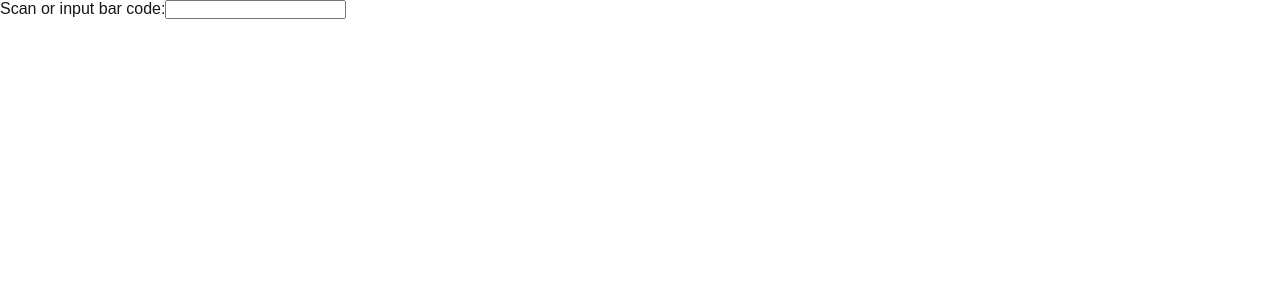
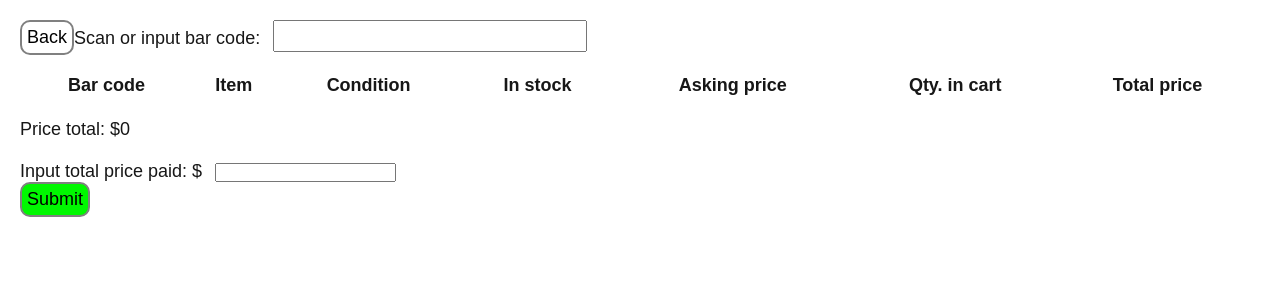
Before and after one commit to NateNate60/route5-inventory-react, a Next.js app: page /sell in a window 1280 px wide. Shown: the top 300 px of the page. Built offline with nearby package versions, Linux system fonts and the light colour scheme.

Commit message:
Implement sell to customer

```diff
--- a/src/app/sell/page.tsx
+++ b/src/app/sell/page.tsx
@@ -4,13 +4,65 @@ import React, {useState} from "react"
 import { ProductQuantityList } from "@/types/ProductQuantityList"
 import { Product } from "@/types/Product"
 import SearchBar from "@/components/SearchBar"
+import getProductInfo from "@/backend/getProductInfo"
+import ProductCart from "@/components/ProductCart"
+
+import "@/app/style.css"
+import BackButton from "@/components/buttons/backbutton"
+import PriceEntry from "@/components/PriceEntry"
+import sellItems from "@/backend/sellItems"
+import { BackendAPIError } from "@/types/BackendAPIError"
+
 
 export default function SellPage () {
-    const [products, setProducts] = useState<ProductQuantityList>()
+    const [products, setProducts] = useState<ProductQuantityList>(new ProductQuantityList())
+    const [priceTotal, setPriceTotal] = useState<number>(0)
+    const [errorText, setErrorText] = useState<string>("")
     return (
         <div>
-            <SearchBar big={true} onSubmit={(entry: string) => {
-
+            <div>
+                <BackButton />
+            </div>
+            <div>
+                <SearchBar big={true} onSubmit={(entry: string) => {
+                    getProductInfo(entry).then( (product) => {
+                        if ("error" in product) {
+                            let err = product["error"]
+                            setErrorText(err)
+                        } else if (products.addProduct(product)) {
+                            setPriceTotal(products.priceTotal())
+                            setErrorText("")
+                        } else {
+                            setErrorText(`There is only ${product.quantity} of product "${product.description}" in stock.`)
+                        }
+                    } )
+                }}/>
+            </div>
+            <br />
+            <ProductCart products={products} onDelete={(productID: string) => {
+                products.deleteProduct(productID)
+                setErrorText("")
+                setPriceTotal(products.priceTotal())
+            }}/>
+            <br />
+            <p className="error-text">
+                {errorText}
+            </p>
+            <p>
+                Price total: ${priceTotal / 100}
+            </p>
+            <br/>
+            <PriceEntry onSubmit={(price: number) => {
+                if (Number.isNaN(price)) {
+                    setErrorText("Please enter a decimal number.")
+                } else {
+                    sellItems(products, price * 100, (txid) =>
+                    {
+                        setErrorText(`Transaction succeeded with transaction ID ${txid}`)
+                        setPriceTotal(0)
+                        setProducts(new ProductQuantityList())
+                    })
+                }
             }}/>
         </div>
     )
--- a/src/backend/getProductInfo.ts
+++ b/src/backend/getProductInfo.ts
@@ -1,8 +1,9 @@
 import { Product } from "@/types/Product"
 import constants from "@/constants.json"
 import getCookieValue from "./getCookie"
+import { BackendAPIError } from "@/types/BackendAPIError"
 
-export default async function getProductInfo (productID: string): Promise<Product> {
+export default async function getProductInfo (productID: string): Promise<Product | BackendAPIError> {
 
     let urlParams = new URLSearchParams(
         {
--- /dev/null
+++ b/src/backend/sellItems.ts
@@ -0,0 +1,27 @@
+import { ProductQuantityList } from "@/types/ProductQuantityList";
+import getCookieValue from "./getCookie";
+import CONSTANTS from "@/constants.json"
+
+export default async function sellItems (items: ProductQuantityList, priceTotal: number, callback: (txid: string) => any) {
+    let percentage = priceTotal / items.priceTotal()
+    let cookie = getCookieValue("token")
+
+    let data = []
+    for (let item in items.products) {
+        data.push({
+            id: item,
+            sale_price: Math.round(percentage * items.products[item].product.sale_price),
+            quantity: items.products[item].inCart
+        })
+    }
+
+    let json = await fetch(`${CONSTANTS.BACKEND_URL}/v1/inventory/remove`, {
+        method: "POST",
+        body: JSON.stringify(data),
+        headers: {
+            "Authorization": cookie,
+            "Content-Type": "application/json"
+        }
+    }).then( (response) => response.json()
+    ).then( (json) => callback(json["txid"] ?? ""))
+}
--- /dev/null
+++ b/src/components/PriceEntry.tsx
@@ -0,0 +1,23 @@
+import { FormEvent, useState } from "react"
+import GreenTextButton from "./buttons/greenbutton"
+
+interface PriceEntryProps {
+    onSubmit: (price: number) => void
+}
+
+export default function PriceEntry ({onSubmit}: PriceEntryProps) {
+    let [pricePaid, setPricePaid] = useState<number>(0)
+    return (
+        <div>
+            <form onSubmit={ () => {onSubmit(pricePaid)}}>
+                <label>Input total price paid: $</label>
+                <input type="text" id="pricePaid" onChange={(e) => {
+                    setPricePaid(Number(e.target.value))
+                }}/>
+                <GreenTextButton text="Submit" onClick={ () => {
+                    onSubmit(pricePaid)
+                }}/>
+            </form>
+        </div>
+    )
+}
--- /dev/null
+++ b/src/components/ProductCart.tsx
@@ -0,0 +1,82 @@
+import { ProductQuantityList } from "@/types/ProductQuantityList";
+import DeleteButton from "./buttons/DeleteButton"
+import React from "react";
+
+interface ProductCartProps {
+    products: ProductQuantityList,
+    onDelete: (productID: string) => void
+}
+
+export default function ProductCart ({products, onDelete}: ProductCartProps) {
+    let productRows: Array<React.JSX.Element> = []
+    for (let id in products.products) {
+        let product = products.products[id]
+        productRows.push(
+            (
+                <tr key={product.product.id} className="result-table">
+                    <td width={"15%"}>
+                        {product.product.id}
+                    </td>
+                    <td width={"25%"}>
+                        {product.product.description}
+                    </td>
+                    <td width={"10%"}>
+                        {product.product.condition}
+                    </td>
+                    <td width={"10%"}>
+                        {product.product.quantity}
+                    </td>
+                    <td width={"10%"}>
+                        ${product.product.sale_price / 100}
+                    </td>
+                    <td width={"10%"}>
+                        {product.inCart}
+                    </td>
+                    <td width={"10%"}>
+                        ${product.inCart * product.product.sale_price / 100}
+                    </td>
+                    <td width={"10%"}>
+                        <DeleteButton onClick={ () => {onDelete(product.product.id)} }/>
+                    </td>
+                </tr>
+            )
+        )
+    }
+
+
+    return (
+        <table width={"100%"}>
+            <thead>
+                <tr>
+                    <th>
+                        Bar code
+                    </th>
+                    <th>
+                        Item
+                    </th>
+                    <th>
+                        Condition
+                    </th>
+                    <th>
+                        In stock
+                    </th>
+                    <th>
+                        Asking price
+                    </th>
+                    <th>
+                        Qty. in cart
+                    </th>
+                    <th>
+                        Total price
+                    </th>
+                    <th>
+
+                    </th>
+                </tr>
+            </thead>
+            <tbody>
+                {productRows}
+            </tbody>
+        </table>
+    )
+}
--- a/src/components/SearchBar.tsx
+++ b/src/components/SearchBar.tsx
@@ -9,7 +9,9 @@ export default function SearchBar ({onSubmit, big}: SearchBarProps) {
     return (
         <form onSubmit={(e: FormEvent<HTMLFormElement>) => {
             e.preventDefault()
-            onSubmit(e.currentTarget.elements.entry.value)
+            let value = e.currentTarget.elements.entry.value
+            e.currentTarget.elements.entry.value = ""
+            onSubmit(value)
         }}>
             <label>Scan or input bar code:</label>
             <input type="text" id="entry" className={big ? "big-input" : ""}/>
--- /dev/null
+++ b/src/types/BackendAPIError.ts
@@ -0,0 +1,3 @@
+export type BackendAPIError = {
+    error: string
+}
```
